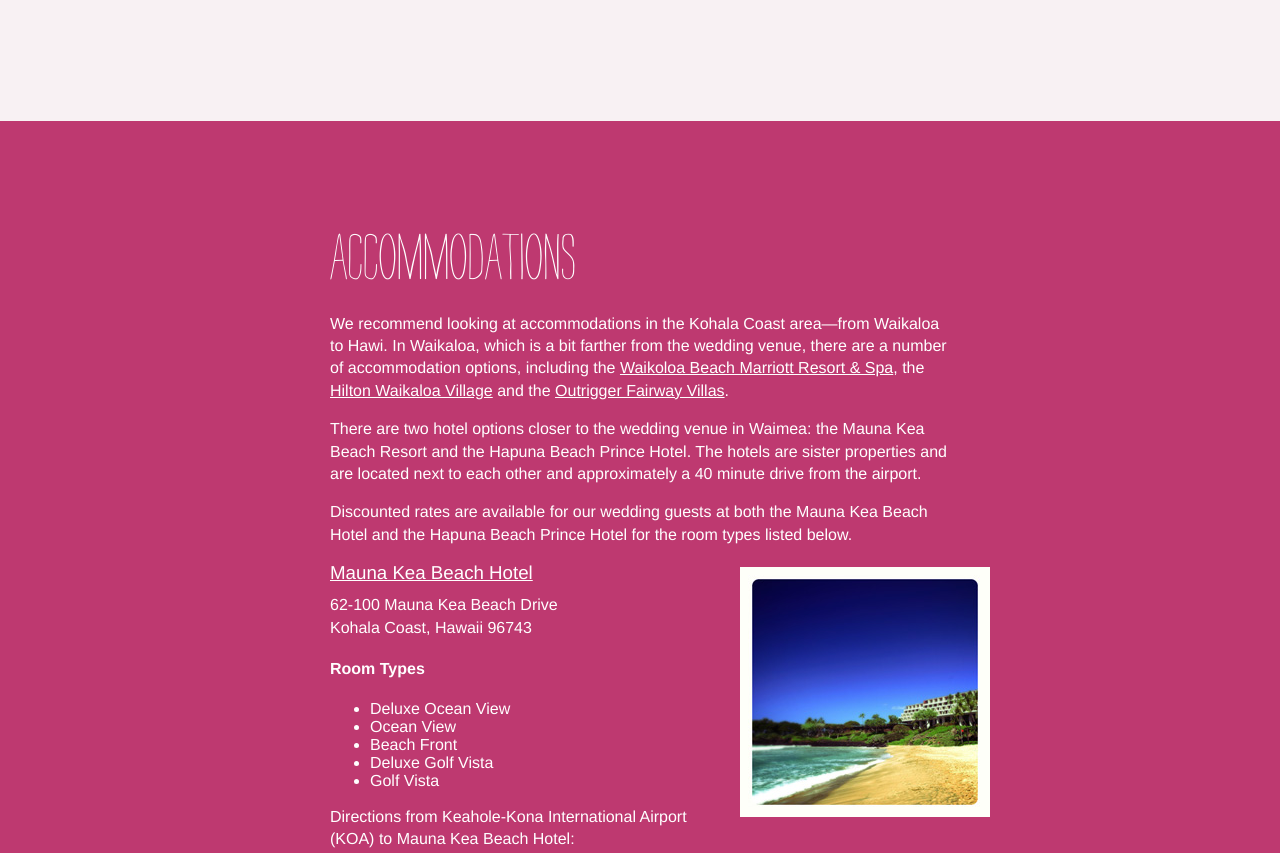
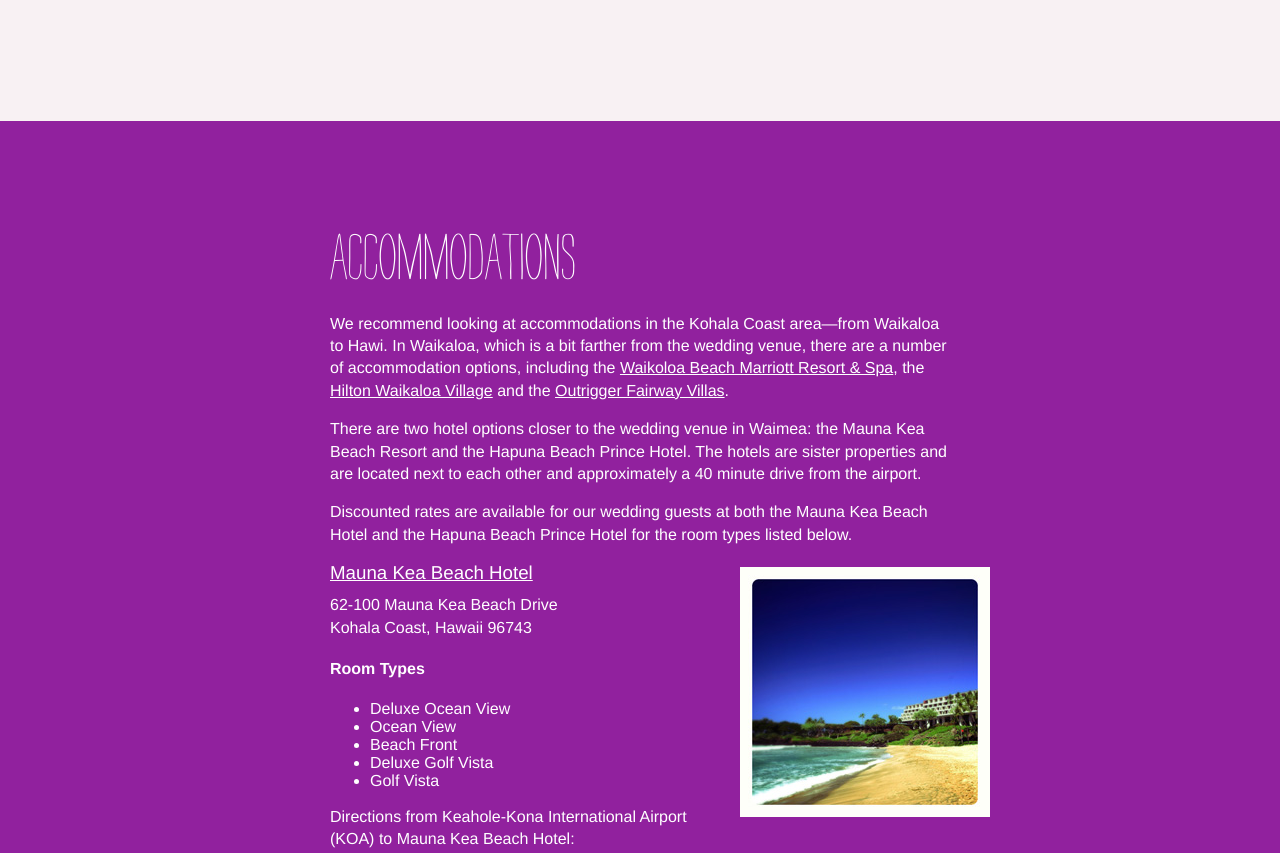
Before and after one commit to kylecrouse/klizgetsmarried, a website: page app/index.html in a window 1280 px wide. Shown: the part 2840-3693 px from the top of the page. Drawn offline with Linux system fonts and the light colour scheme; a small style sheet from the web is missing.

Commit message:
updating purple color

```diff
--- a/app/styles/main.css
+++ b/app/styles/main.css
@@ -127,7 +127,7 @@
 }
 
 .accommodations {
-  background-color: rgb(190, 57, 112);
+  background-color: #91219E;
   color: #fff;
   padding: 40px 20px;
 }
```
